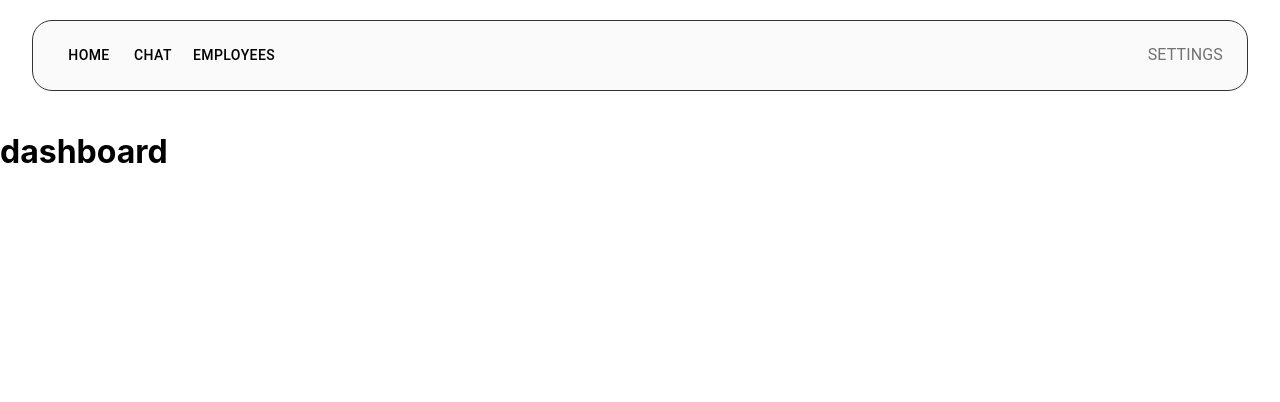
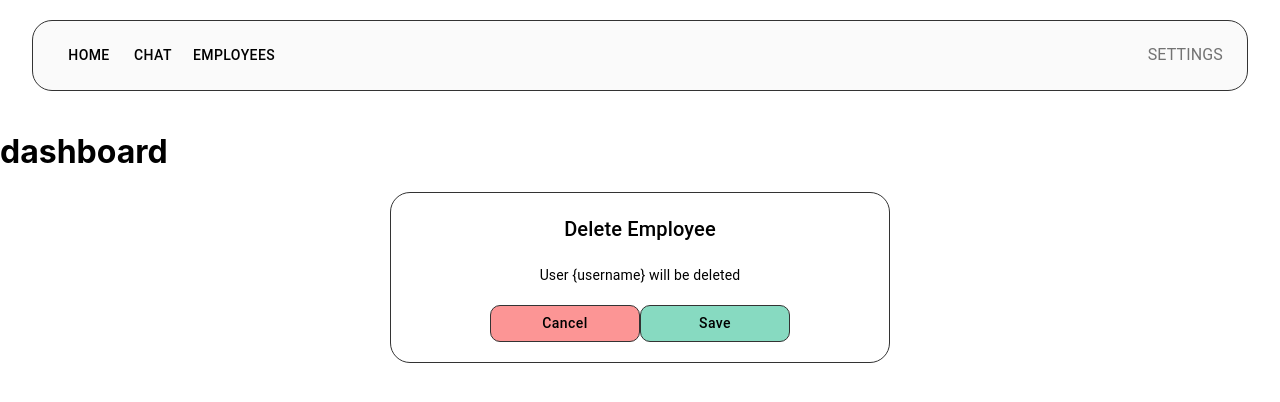
Before and after one commit to CluelessBiker/quint-mui, a React (Create React App) app in the folder my-app/: page /dashboard in a window 1280 px wide. Shown: the top 402 px of the page. Built offline with nearby package versions, Linux system fonts and the light colour scheme.

Commit message:
Additional adjustments to modal.

```diff
--- a/my-app/src/App.tsx
+++ b/my-app/src/App.tsx
@@ -1,5 +1,6 @@
 import { BrowserRouter, Route, Routes } from 'react-router-dom';
 import './App.css';
+import ModalContainer from './modules/modals/components/ModalContainer';
 import NavbarTwo from './modules/navbar/components/NavbarTwo';
 import EmployeesPage from './pages/EmployeesPage';
 import HomePage from './pages/HomePage';
@@ -18,6 +19,7 @@ function App() {
           <Route path="/dashboard" element={<h1>dashboard</h1>}/>
         </Routes>
       </BrowserRouter>
+      <ModalContainer title="Delete Employee" bodytext="User {username} will be deleted" showhide="block"/>
 
     </div>
   );
--- a/my-app/src/modules/modals/components/ModalContainer.tsx
+++ b/my-app/src/modules/modals/components/ModalContainer.tsx
@@ -16,10 +16,29 @@ const ModalContainer:FC<ModalContainerProps> = ({ title, bodytext, bgcolor, show
                 backgroundColor: `#${ bgcolor }`,
                 borderRadius: '20px',
                 border:'1px solid #333333',
+                width: '500px',
+                padding: '20px',
+                textAlign: 'center',
             }}
         >
-            <Typography variant="h6" gutterBottom>{ title }</Typography>
-            <Typography variant="body2" gutterBottom sx={{display: { showhide }}}>{ bodytext }</Typography>
+            <Typography
+                variant="h6"
+                gutterBottom
+                sx={{marginBottom: '20px'}}
+            >
+                { title }
+            </Typography>
+
+            <Typography
+                variant="body2"
+                gutterBottom
+                sx={{
+                    display:`${ showhide }`,
+                    marginBottom: '20px',
+                }}
+            >
+                { bodytext }
+            </Typography>
 
             <SiteButtons name="Cancel" path="/" bgcolor="FC9595"/>
             <SiteButtons name="Save" path="/" bgcolor="87DAC1"/>
```
